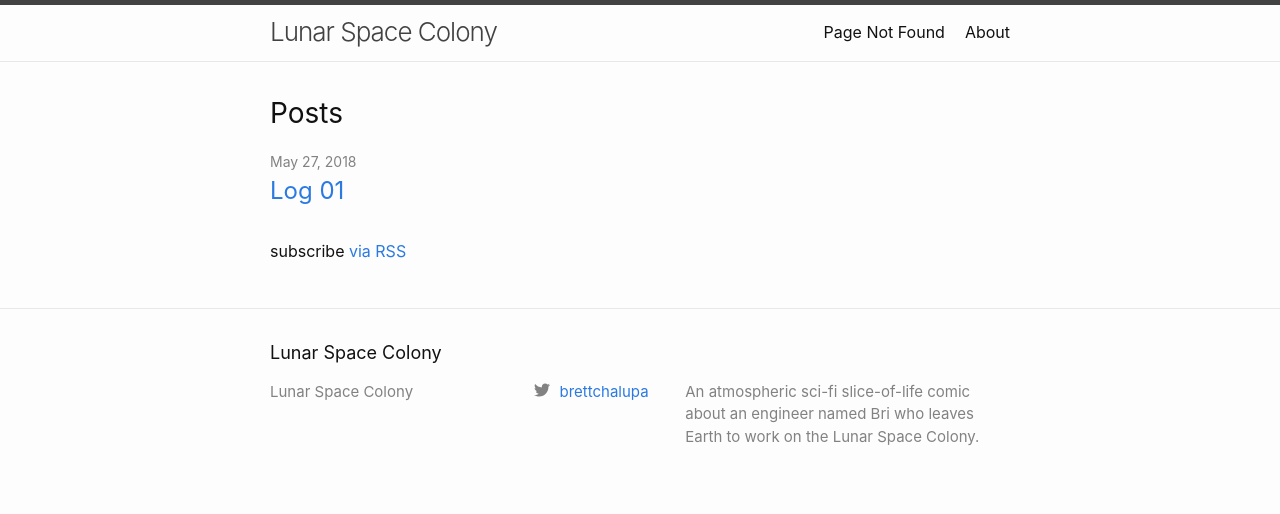
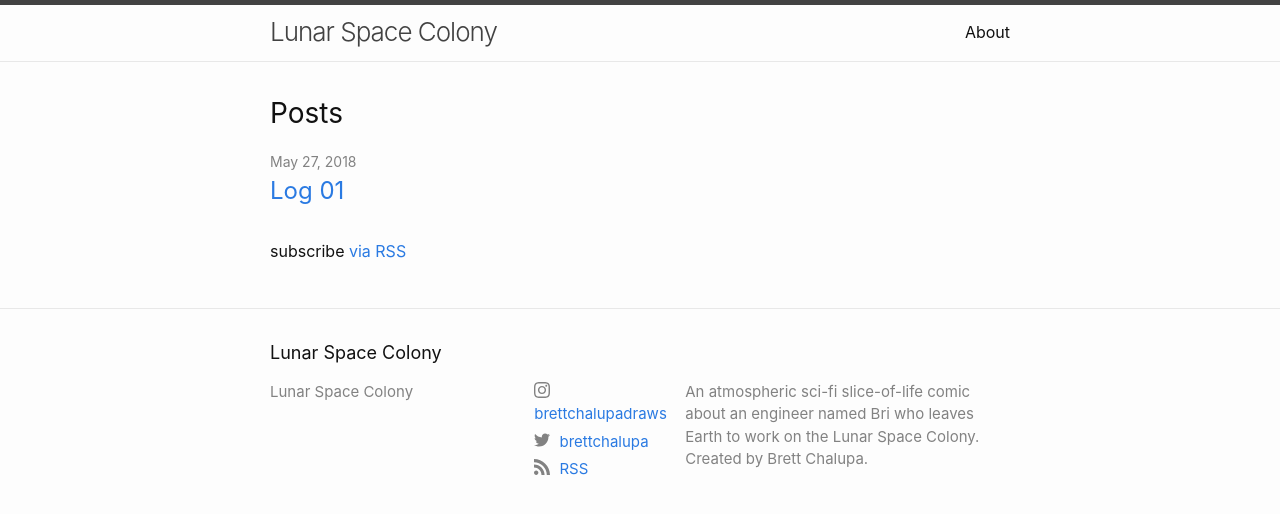
Before and after one commit to brettchalupa/lsc, a Jekyll site: the page built from index.md, in a window 1280 px wide. Shown: the top 514 px of the page. Built offline with Jekyll 4.4.1, drawn with Linux system fonts in a browser that asks for light colours.

Commit message:
Tweak config - header items, social, description

```diff
--- a/_config.yml
+++ b/_config.yml
@@ -17,10 +17,13 @@ title: Lunar Space Colony
 email:
 description: >- # this means to ignore newlines until "baseurl:"
   An atmospheric sci-fi slice-of-life comic about an engineer named Bri
-  who leaves Earth to work on the Lunar Space Colony.
+  who leaves Earth to work on the Lunar Space Colony. Created by Brett
+  Chalupa.
 baseurl: "" # the subpath of your site, e.g. /blog
 url: "https://lsc.brettchalupa.com" # the base hostname & protocol for your site, e.g. http://example.com
 twitter_username: brettchalupa
+instagram_username: brettchalupadraws
+rss: RSS
 
 collections:
   posts:
@@ -39,6 +42,9 @@ defaults:
 
 permalink: ":title"
 
+header_pages:
+  - about.md
+
 # Build settings
 markdown: kramdown
 plugins:
```
